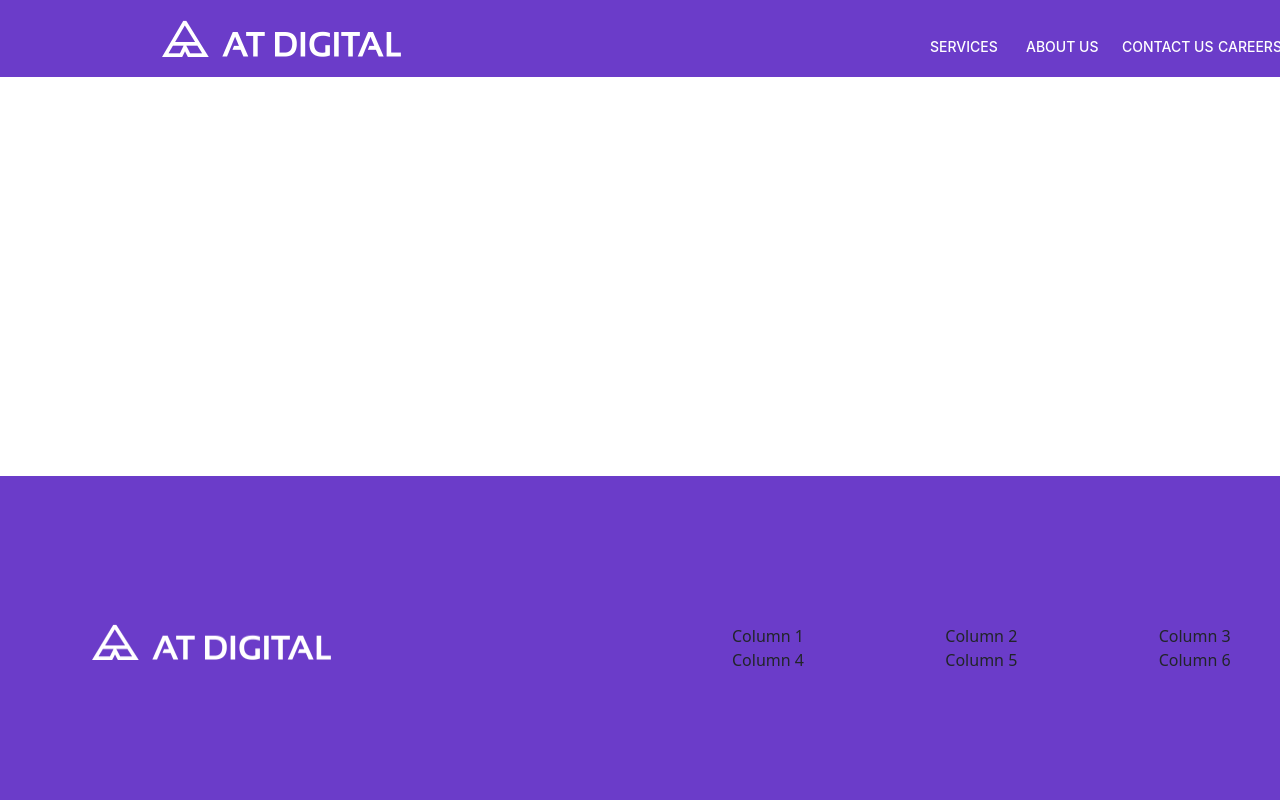
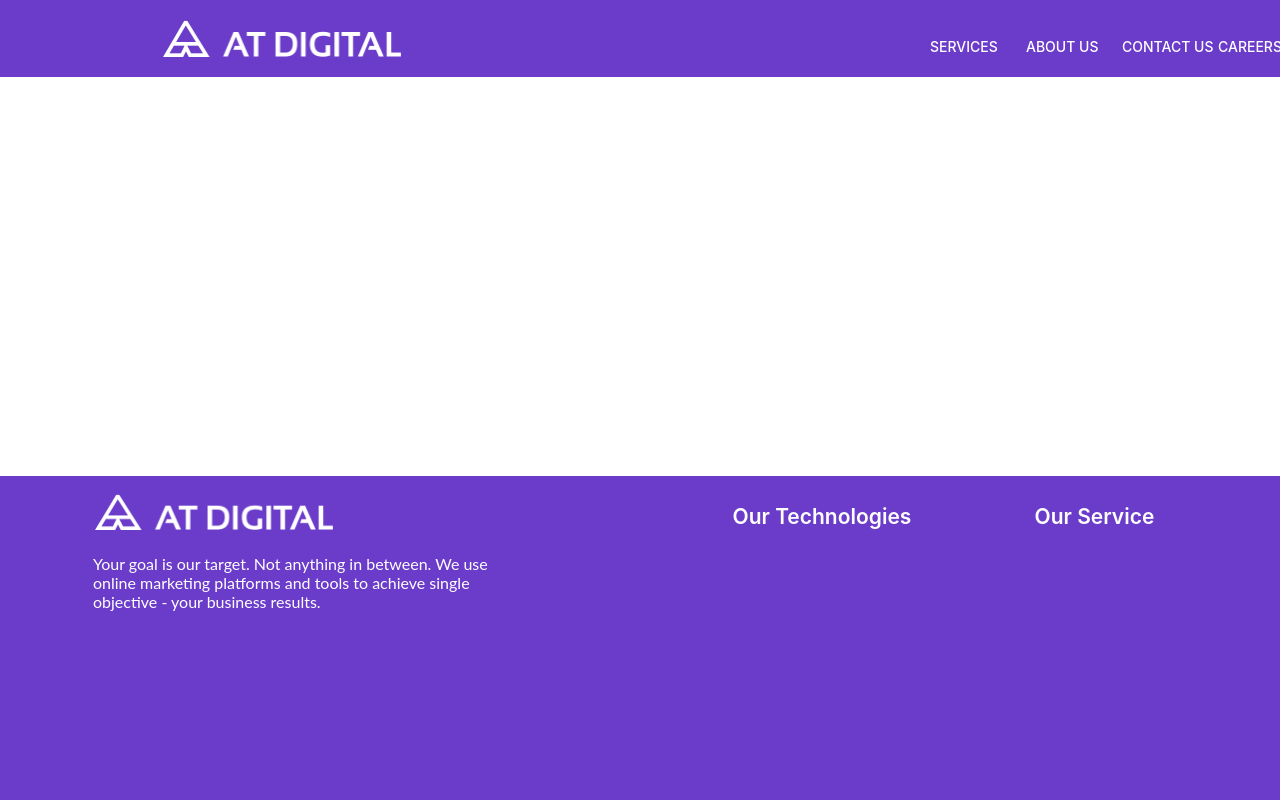
Before and after one commit to NimeshaKavindi/AT-Digital---Nimesha-Kavindi, a React (Create React App) app: page / in a window 1280 px wide. Shown: the top 803 px of the page. Built offline with nearby package versions, Linux system fonts and the light colour scheme.

Commit message:
Add Our technologies and service

```diff
--- a/src/Components/Footer.js
+++ b/src/Components/Footer.js
@@ -7,25 +7,28 @@ function Footer() {
   return (
     <footer className="footer">
         <div className="container-fluid">
-        <div className="row">
+            <div className="row align-items-start">
                 <div className="col-6">
 
                     <div className="logo">
                         <img src ={logo} className="logo"/>
+                    </div><br/>
+                    <div className="text">
+                        <p>
+                    Your goal is our target. Not anything in between. We use<br/>
+                    online marketing platforms and tools to achieve single<br/>
+                    objective - your business results.
+                    </p>
                     </div>
+
                 </div>
                 <div className="col-6">
-          {/* Right side columns */}
-          <div className="row">
-            <div className="col-4">Column 1</div>
-            <div className="col-4">Column 2</div>
-            <div className="col-4">Column 3</div>
+
+                    <div className="row technologies-service">
+                        <div className="col-4">Our Technologies</div>
+                        <div className="col-4">Our Service</div>
                     </div>
-          <div className="row">
-            <div className="col-4">Column 4</div>
-            <div className="col-4">Column 5</div>
-            <div className="col-4">Column 6</div>
-          </div>
+
                 </div>
             </div>
             <div className="row">
--- a/src/styles/footer.css
+++ b/src/styles/footer.css
@@ -13,8 +13,48 @@
     justify-content: center;
 
 }
+.align-items-start {
+    align-items: flex-start;
+    padding-bottom: 100px;
+    padding-left: 1px;
+  }
+
 
 .logo{
     width:238.89px;
     height: 36.11px;
 }
+
+.logo-img {
+    max-width: 100%;
+    height: auto;
+  }
+
+.text{
+    font-family: Lato;
+    font-size: 16px;
+    font-weight: 400;
+    line-height: 19px;
+    letter-spacing: 0em;
+    text-align: left;
+    color:#FFFFFF;
+}
+
+.technologies-service {
+    width: 522px;
+    height: 199px;
+    gap: 128px;
+    margin-top: 10px;
+  }
+
+  .col-4{
+    font-family: Inter;
+    font-size: 21px;
+    font-weight: 600;
+    line-height: 25px;
+    letter-spacing: 0em;
+    text-align: left;
+    color: #FFFFFF;
+    white-space: nowrap;
+
+  }
--- a/src/styles/navBar.css
+++ b/src/styles/navBar.css
@@ -12,6 +12,7 @@
   .logo{
     width:238.89px;
     height: 36.11px;
+    padding-left: 1px;
 }
 
 .nav-item a {
```
Lines whose indentation alone changed are shown as unchanged.
